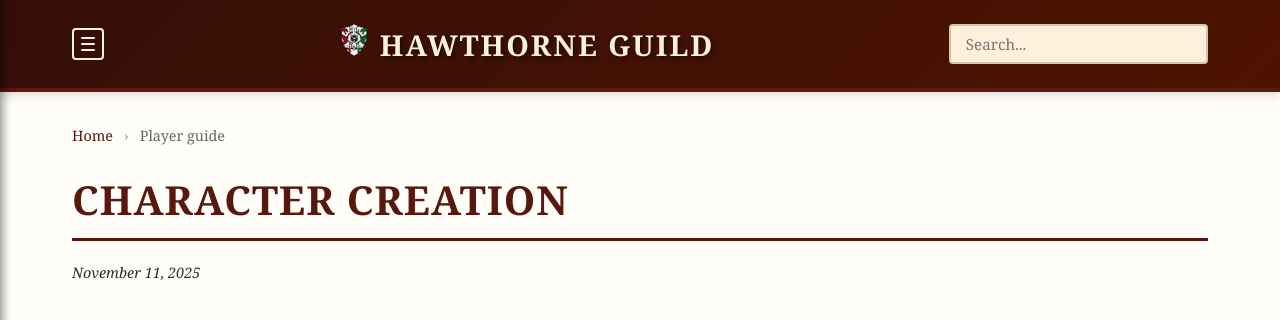
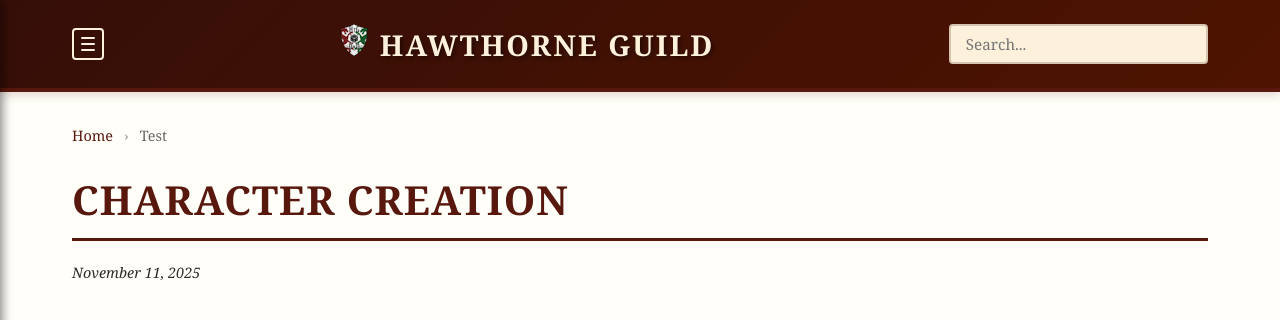
Before and after one commit to coconutswallow/Guides, a Jekyll site: the page built from _test/character-creation.md, in a window 1280 px wide and 900 px high. Shown: the top 320 px of the window. Built offline with Jekyll 4.4.1, drawn with Linux system fonts in a browser that asks for light colours; comment, search, counter and statistics services are not loaded.

Commit message:
test nav

```diff
--- a/_config.yml
+++ b/_config.yml
@@ -9,9 +9,9 @@
   rules:
     output: true
     permalink: /rules/:name.html
-  player_guide:
+  test:
     output: true
-    permalink: /player-guide/:name.html
+    permalink: /test/:name.html
   dms_guide:
     output: true
     permalink: /dms-guide/:path/
@@ -45,8 +45,8 @@
   - title: "Rules & Roles"
     collection: rules
 
-  - title: "Players Guide"
-    collection: player_guide
+  - title: "Test"
+    collection: test
 
 # =========================================================
 #
```
Also changed, not shown: _test/character-creation.md (renamed from _player_guide/character-creation.md).
